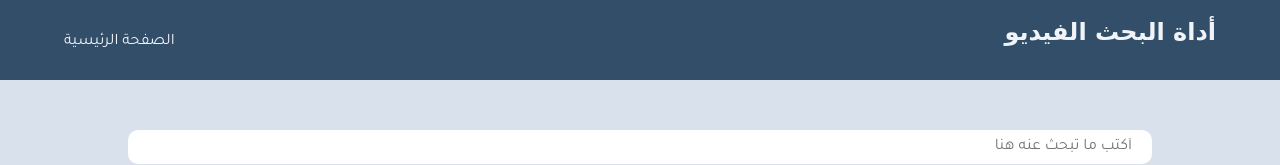
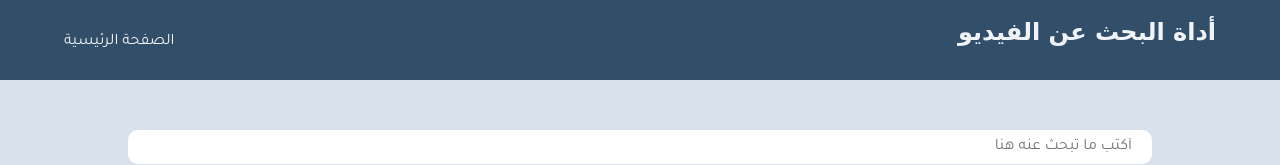
Before and after one commit to Open-Source-Handbook/Find-the-video, a plain HTML site: page index.html in a window 1280 px wide. Shown: the top 165 px of the page. Drawn offline with nearby package versions, Linux system fonts and the light colour scheme; a web font is replaced by a local one.

Commit message:
تحديث

```diff
--- a/index.html
+++ b/index.html
@@ -26,7 +26,7 @@
 			<div class="nav-container">
 				<nav>
 					<h3>
-						<a href="./index.html" class="logo"> أداة البحث الفيديو
+						<a href="./index.html" class="logo"> أداة البحث عن الفيديو
 					</h3>
           <ul>
             <li><a href="https://open-source-handbook.github.io/Search-tools/index.html">الصفحة الرئيسية</a></li>
```
